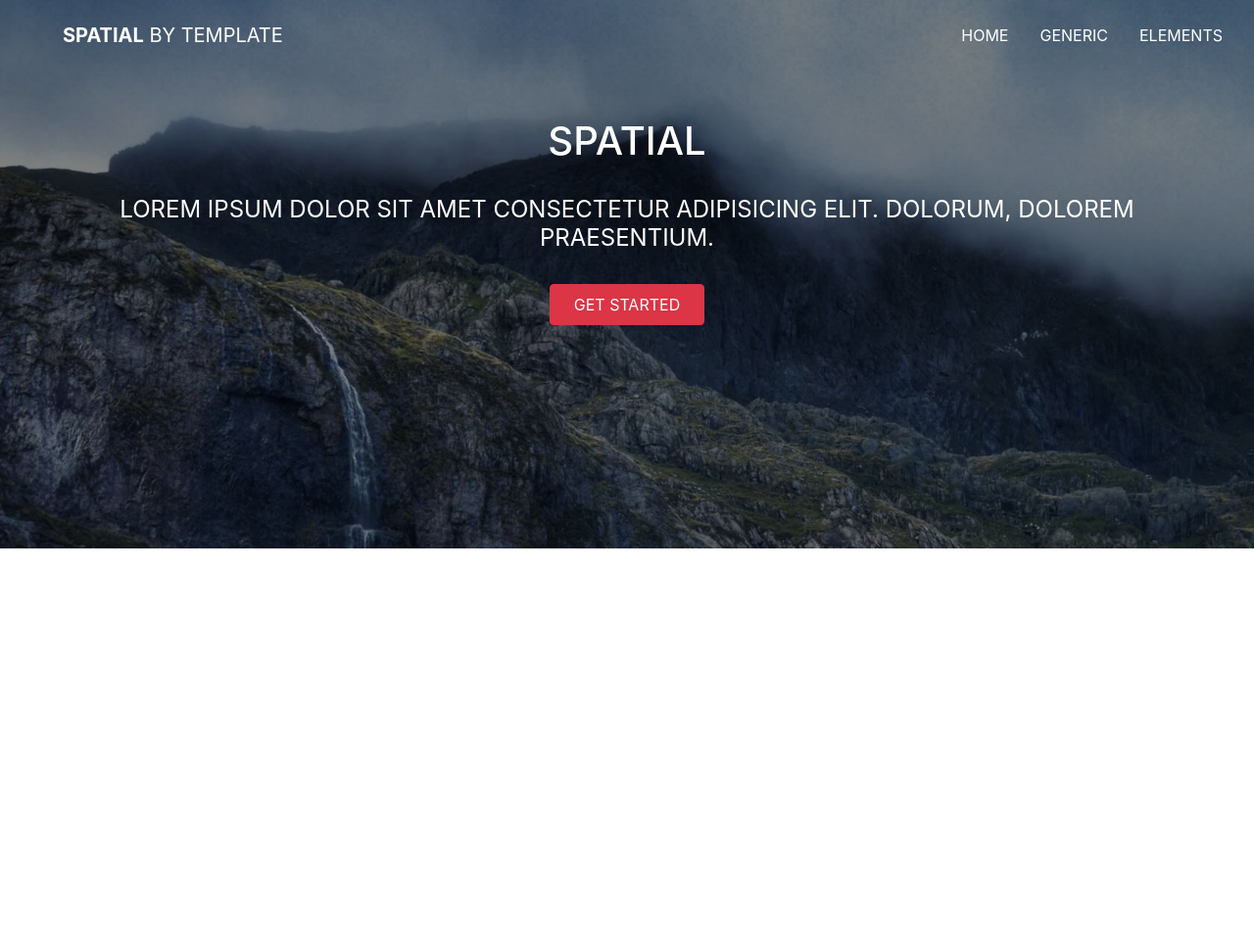
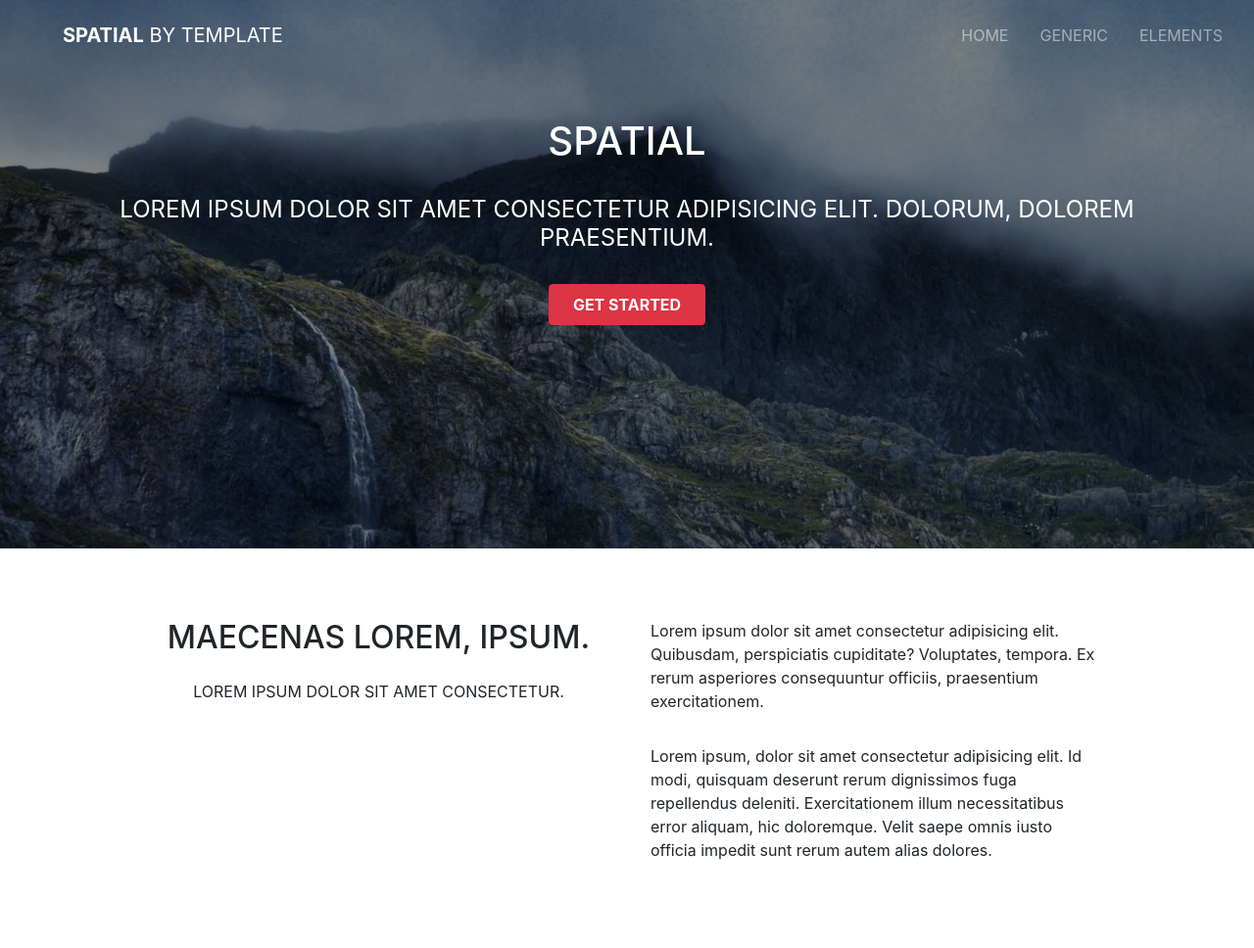
Before and after one commit to dawiteu/html-sass-bootstrap-spatial, a website: page index.html in a window 1280 px wide. Shown: the whole page at 98% size. Before the commit the page ends 800 px from the top, so only its background shows below. Drawn offline with nearby package versions, Linux system fonts and the light colour scheme.

Commit message:
section maceneas text

```diff
--- a/index.html
+++ b/index.html
@@ -17,7 +17,7 @@
 
             <div class="collapse navbar-collapse" id="navbarSupportedContent">
 
-                <ul class="navbar-nav list-inline d-flex ml-auto">
+                <ul class="navbar-nav list-inline d-flex ml-auto text-right">
                     <li class="nav-item p-2"><a href="#" class="nav-link text-uppercase">home</a></li>
                     <li class="nav-item p-2"><a href="#" class="nav-link text-uppercase">generic</a></li>
                     <li class="nav-item p-2"><a href="#" class="nav-link text-uppercase">elements</a></li>
@@ -29,10 +29,31 @@
         <div id="headerinfo" class="container text-center text-uppercase pt-5" >
             <h1>spatial</h1>
             <h4 class="font-weight-normal py-4">Lorem ipsum dolor sit amet consectetur adipisicing elit. Dolorum, dolorem praesentium.</h4>
-            <button class="btn btn-danger text-uppercase px-4 py-2">get started</button>
+            <button class="btn btn-danger text-uppercase font-weight-bold px-4 py-2 ">get started</button>
         </div>
 
     </header>
+
+    <section class="container ">
+
+        <div class="row mx-auto p-5">
+            <div class="col-md-12 col-lg-6 p-3 text-center text-uppercase">
+                <h2 class="p-2">Maecenas Lorem, ipsum.</h2>
+                <p class="p-2">Lorem ipsum dolor sit amet consectetur.</p>
+            </div>
+
+            <div class="col-md-12 col-lg-6 p-3">
+                <p class="p-2">
+                    Lorem ipsum dolor sit amet consectetur adipisicing elit. Quibusdam, perspiciatis cupiditate? Voluptates, tempora. Ex rerum asperiores consequuntur officiis, praesentium exercitationem.
+                </p>
+                <p class="p-2">
+                    Lorem ipsum, dolor sit amet consectetur adipisicing elit. Id modi, quisquam deserunt rerum dignissimos fuga repellendus deleniti. Exercitationem illum necessitatibus error aliquam, hic doloremque. Velit saepe omnis iusto officia impedit sunt rerum autem alias dolores.
+                </p>
+            </div>
+        </div>
+
+    </section>
+
 
 
     <!-- script jquery -->
--- a/src/sass/_modules/_header.scss
+++ b/src/sass/_modules/_header.scss
@@ -5,16 +5,13 @@ header{
     position:relative;
     ul.navbar-nav{
         li.nav-item {
-                a.nav-link{
-                color:white!important;
-                &:hover{
-                    color:$lgblue!important;
-                }
+            a.nav-link{
+                    &:hover{
+                        color:$lgblue;
+                    }
             }
         }
     }
-
-
 
     &:before{
         content:' ';
```
Also changed, not shown: public/css/app.css.
